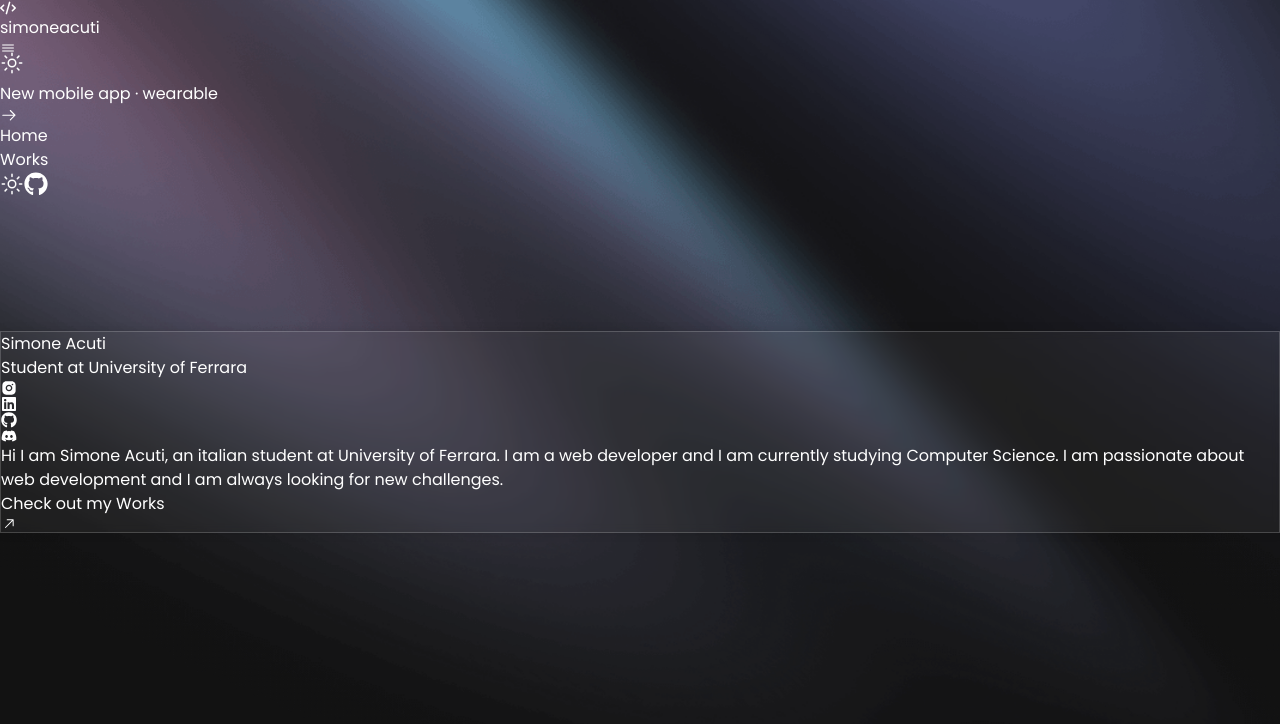
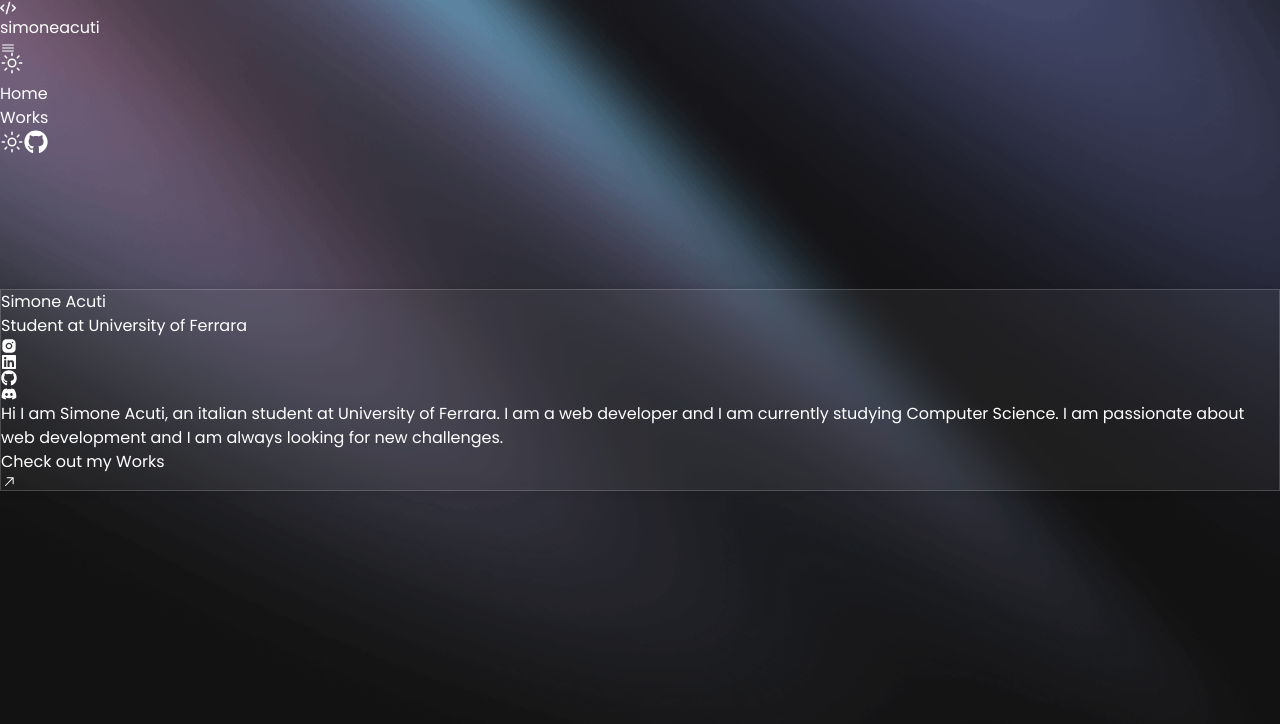
Before and after one commit to acuti03/portfolio-site, a Next.js app: page / in a window 1280 px wide. Shown: the top 724 px of the page. Built offline with nearby package versions, Linux system fonts and the light colour scheme.

Commit message:
Remove a button inside navbar

```diff
--- a/components/navbar.tsx
+++ b/components/navbar.tsx
@@ -64,11 +64,11 @@ export default function Navbar() {
 						</div>
 					</div>
 					}
-					<button className="max-md:hidden mt-1 group/link rounded-2xl px-3 py-1 bg-sky-100 hover:bg-sky-200 text-sky-600 dark:bg-sky-950 dark:hover:bg-sky-900 dark:text-sky-500 text-sm"
+{/* 					<button className="max-md:hidden mt-1 group/link rounded-2xl px-3 py-1 bg-sky-100 hover:bg-sky-200 text-sky-600 dark:bg-sky-950 dark:hover:bg-sky-900 dark:text-sky-500 text-sm"
 						onClick={() => router.replace('/works/2')}>
 						New mobile app <span className="mx-1">&middot;</span> wearable
 						<GoArrowRight style={{fontSize: '18px'}} className="inline-block transition-transform group-hover/link:translate-x-1 group-focus-visible/link:translate-x-1 motion-reduce:transition-none ml-2"/>
-					</button>
+					</button> */}
 					<div className="max-md:hidden space-x-5 md:flex">
 						<Link href="/" className='hover:text-sky-500'>
 							Home
```
